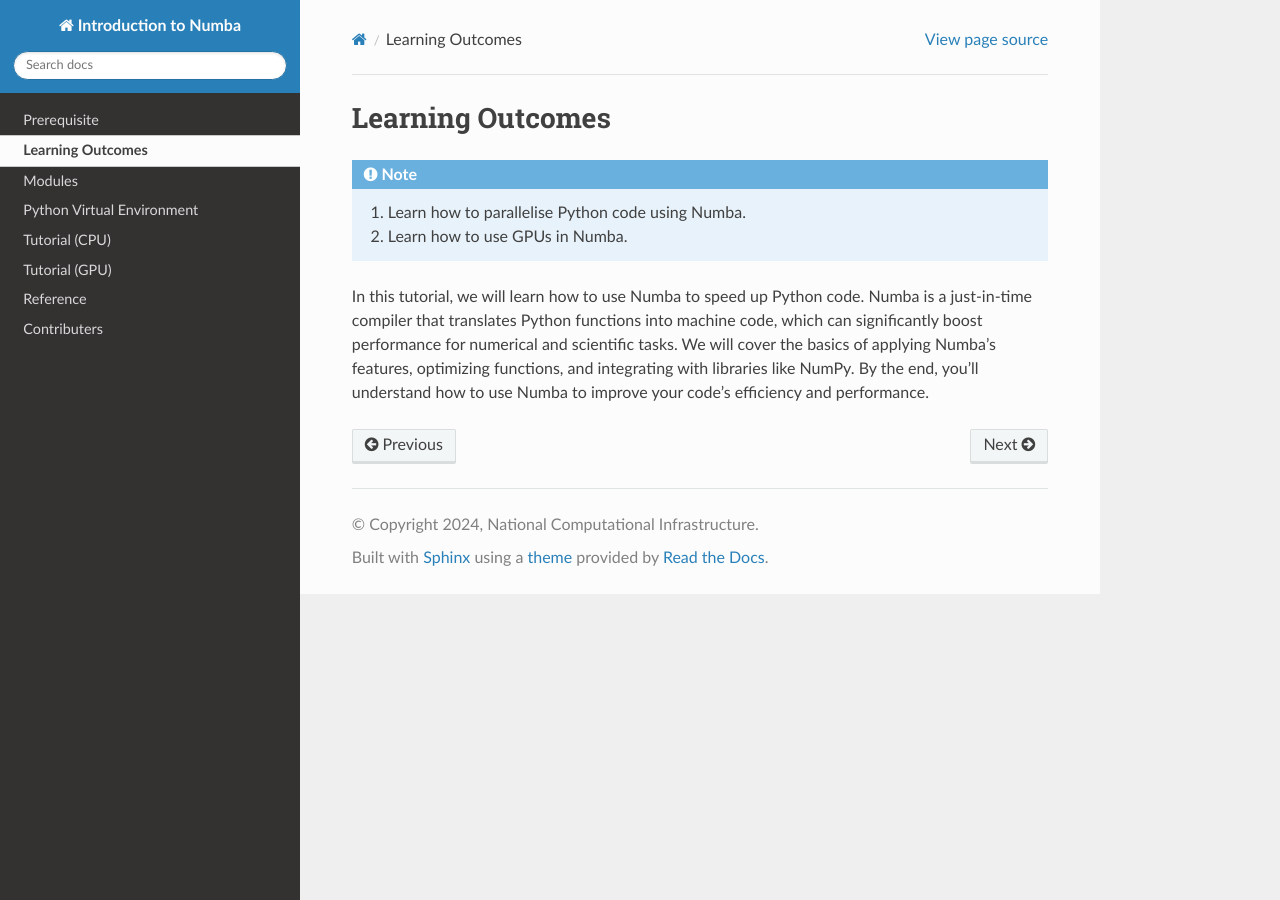
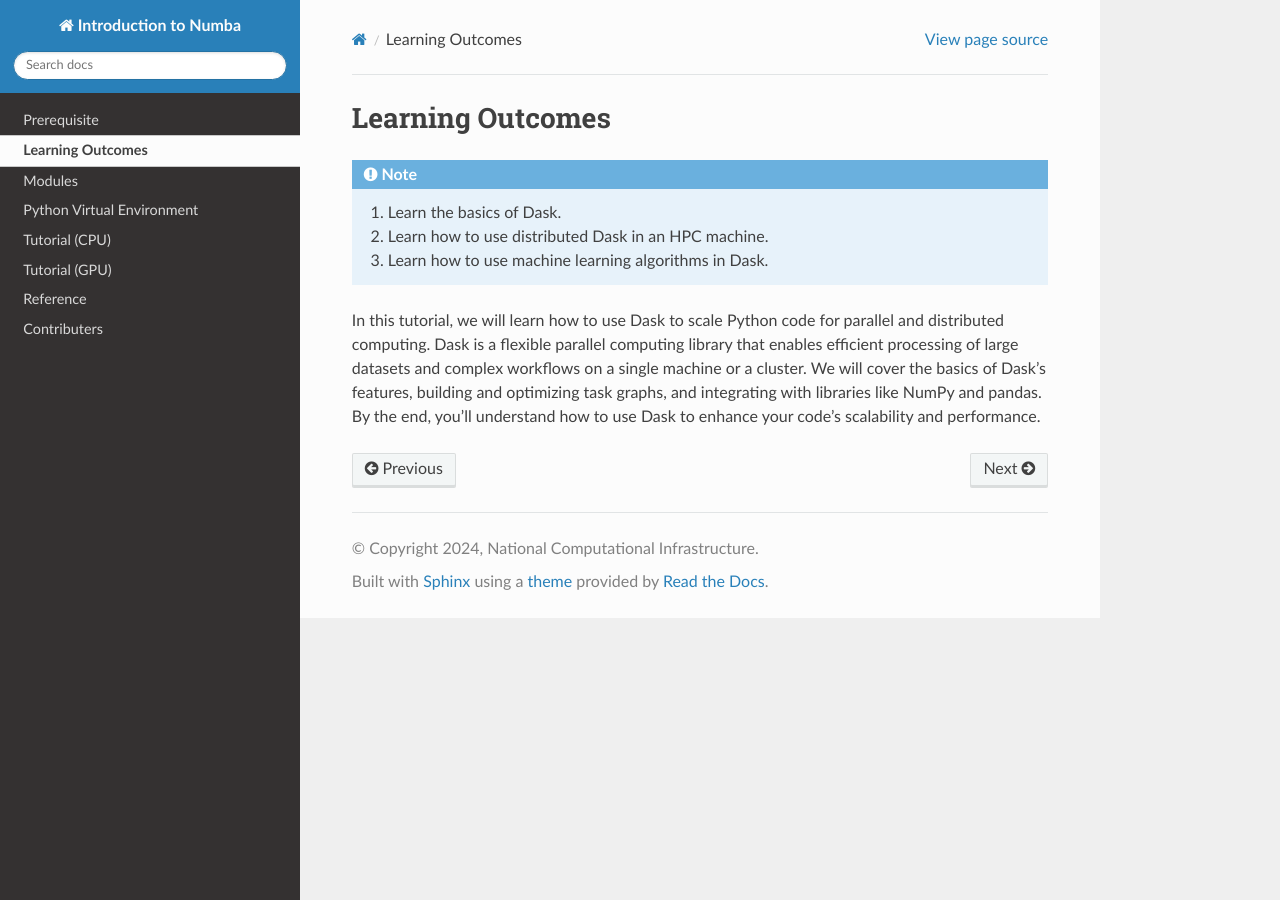
Before and after one commit to NCI900-Training-Organisation/intro-to-dask, a Sphinx documentation site: the page built from docs/source/outcomes.rst, in a window 1280 px wide. Built offline with Sphinx 7.4.7 and the Read the Docs theme 3.1.0, drawn with Linux system fonts in a browser that asks for light colours.

Commit message:
outcomes updated

```diff
--- a/docs/source/outcomes.rst
+++ b/docs/source/outcomes.rst
@@ -2,11 +2,11 @@ Learning Outcomes
 =================
 
 .. note::
- 1.  Learn how to parallelise Python code using Numba.
- 2.  Learn how to use GPUs in Numba.
+    1.  Learn the basics of Dask.
+    2.  Learn how to use distributed Dask in an HPC machine.
+    3.  Learn how to use machine learning algorithms in Dask.
 
-In this tutorial, we will learn how to use Numba to speed up Python code. Numba is a just-in-time
-compiler that translates Python functions into machine code, which can significantly boost performance
-for numerical and scientific tasks. We will cover the basics of applying Numba's features, optimizing
-functions, and integrating with libraries like NumPy. By the end, you'll understand how to use Numba
-to improve your code's efficiency and performance.
+In this tutorial, we will learn how to use Dask to scale Python code for parallel and distributed computing. Dask is a flexible parallel computing
+library that enables efficient processing of large datasets and complex workflows on a single machine or a cluster. We will cover the basics of Dask's
+features, building and optimizing task graphs, and integrating with libraries like NumPy and pandas. By the end, you'll understand how to use Dask
+to enhance your code's scalability and performance.
```
